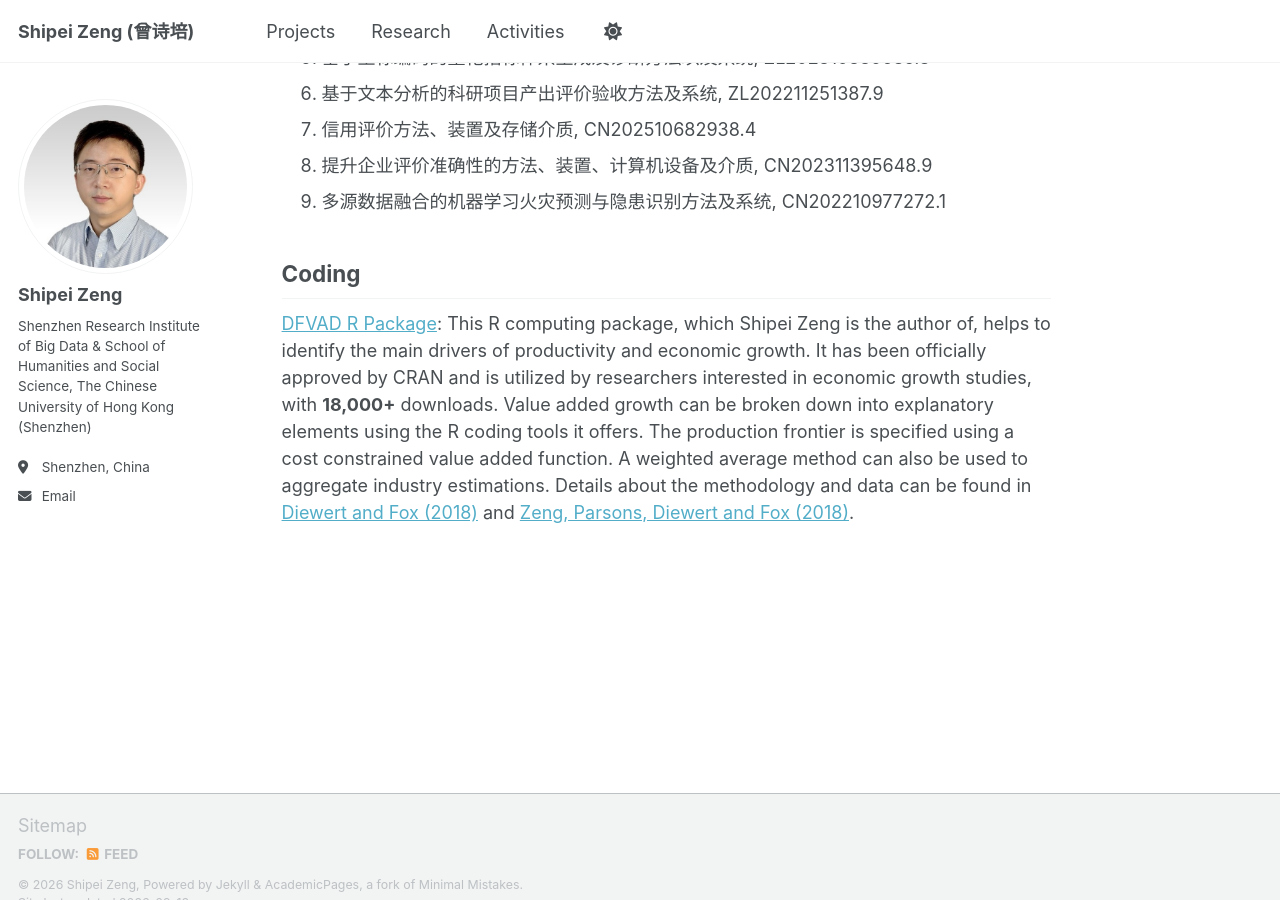
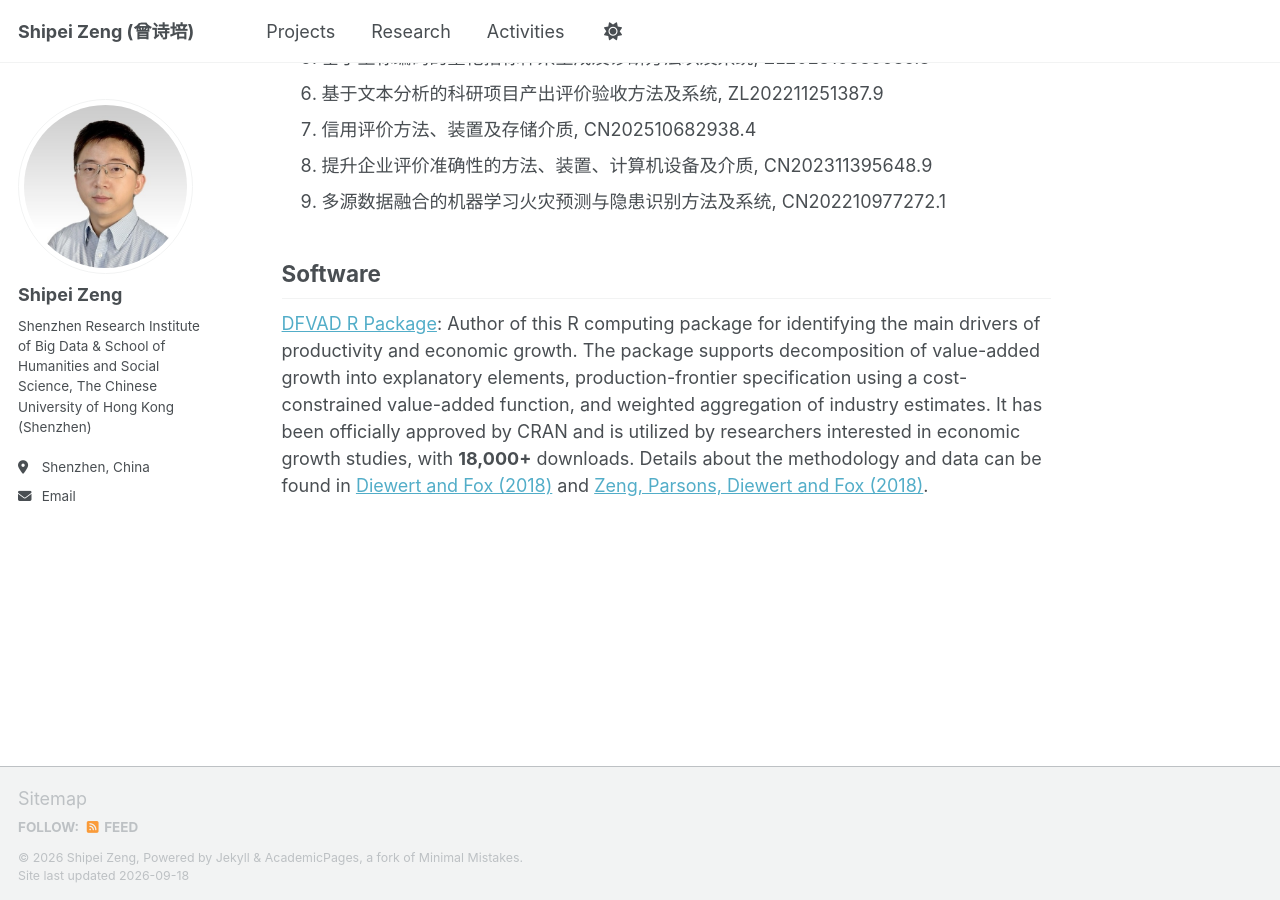
Before and after one commit to shipei-zeng/shipei-zeng.github.io, a Jekyll site: the page built from _pages/research.md, in a window 1280 px wide and 900 px high, scrolled down 2323 px. Built offline with Jekyll 4.4.1, drawn with Linux system fonts in a browser that asks for light colours; a script that is not in the unit is left out.

Commit message:
Update research.md

```diff
--- a/_pages/research.md
+++ b/_pages/research.md
@@ -43,6 +43,5 @@ title: "Research Outcomes"
 1. 提升企业评价准确性的方法、装置、计算机设备及介质, CN202311395648.9
 1. 多源数据融合的机器学习火灾预测与隐患识别方法及系统, CN202210977272.1
 
-Coding
-------
-[DFVAD R Package](https://cran.rstudio.com/web/packages/dfvad/index.html): This R computing package, which Shipei Zeng is the author of, helps to identify the main drivers of productivity and economic growth. It has been officially approved by CRAN and is utilized by researchers interested in economic growth studies, with **18,000+** downloads. Value added growth can be broken down into explanatory elements using the R coding tools it offers. The production frontier is specified using a cost constrained value added function. A weighted average method can also be used to aggregate industry estimations. Details about the methodology and data can be found in [Diewert and Fox (2018)](https://academic.oup.com/edited-volume/41719/chapter-abstract/354003191?redirectedFrom=fulltext) and [Zeng, Parsons, Diewert and Fox (2018)](https://conference.unsw.edu.au/content/dam/pdfs/business/caer/research-reports/emg-workshop-2018/emg2018-6_SZeng_EMG-Slides.pdf).
+## Software
+[DFVAD R Package](https://cran.rstudio.com/web/packages/dfvad/index.html): Author of this R computing package for identifying the main drivers of productivity and economic growth. The package supports decomposition of value-added growth into explanatory elements, production-frontier specification using a cost-constrained value-added function, and weighted aggregation of industry estimates. It has been officially approved by CRAN and is utilized by researchers interested in economic growth studies, with **18,000+** downloads. Details about the methodology and data can be found in [Diewert and Fox (2018)](https://academic.oup.com/edited-volume/41719/chapter-abstract/354003191?redirectedFrom=fulltext) and [Zeng, Parsons, Diewert and Fox (2018)](https://conference.unsw.edu.au/content/dam/pdfs/business/caer/research-reports/emg-workshop-2018/emg2018-6_SZeng_EMG-Slides.pdf).
```
